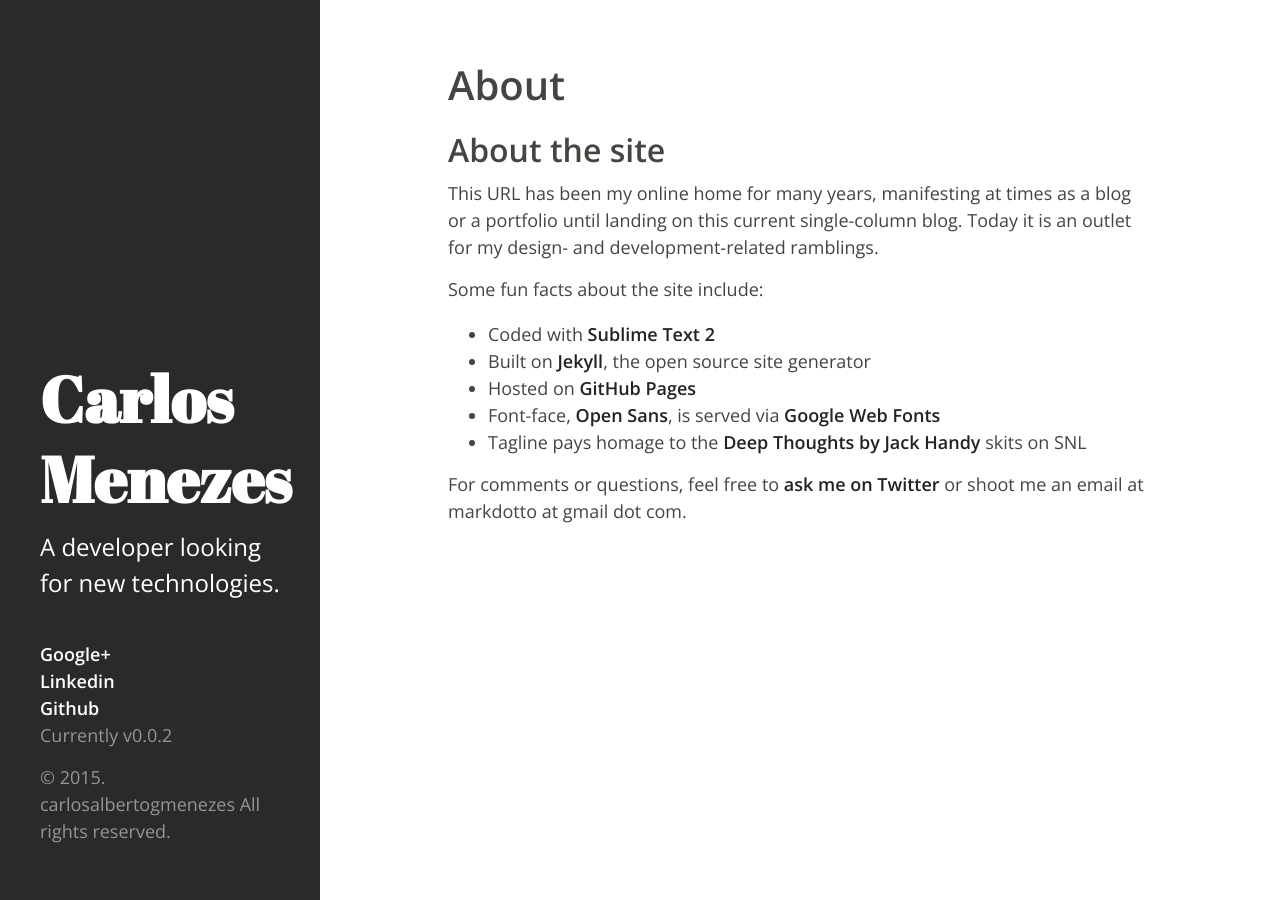
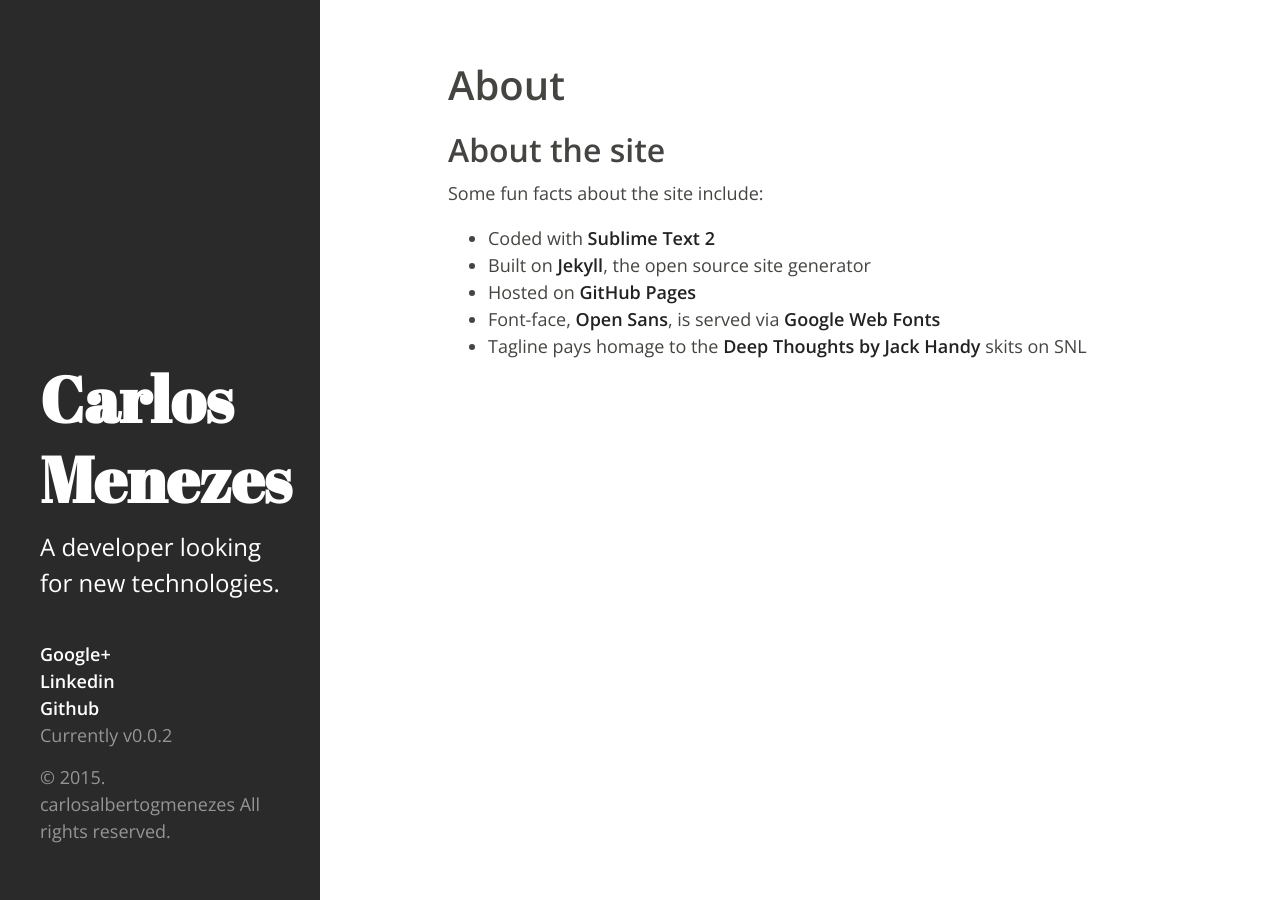
Before and after one commit to cgmenezes/cgmenezes.github.io, a Jekyll site: the page built from about.html, in a window 1280 px wide. Built offline with Jekyll 4.4.1, drawn with Linux system fonts in a browser that asks for light colours; Markdown is read by kramdown in place of the engine named in the settings.

Commit message:
Changing about page

```diff
--- a/about.html
+++ b/about.html
@@ -8,7 +8,6 @@ title: About
   <h1 class="page-title">About</h1>
 
   <h2>About the site</h2>
-  <p>This URL has been my online home for many years, manifesting at times as a blog or a portfolio until landing on this current single-column blog. Today it is an outlet for my design- and development-related ramblings.</p>
   <p>Some fun facts about the site include:</p>
   <ul>
     <li>Coded with <a href="http://sublimetext.org/2">Sublime Text 2</a></li>
@@ -17,6 +16,5 @@ title: About
     <li>Font-face, <a href="http://www.google.com/webfonts/specimen/Open+Sans">Open Sans</a>, is served via <a href="http://www.google.com/webfonts">Google Web Fonts</a></li>
     <li>Tagline pays homage to the <a href="http://www.youtube.com/watch?v=hVPHXo6Jnt8">Deep Thoughts by Jack Handy</a> skits on SNL</li>
   </ul>
-  <p>For comments or questions, feel free to <a href="http://twitter.com/mdo">ask me on Twitter</a> or shoot me an email at markdotto at gmail dot com.</p>
 
 </div>
```
